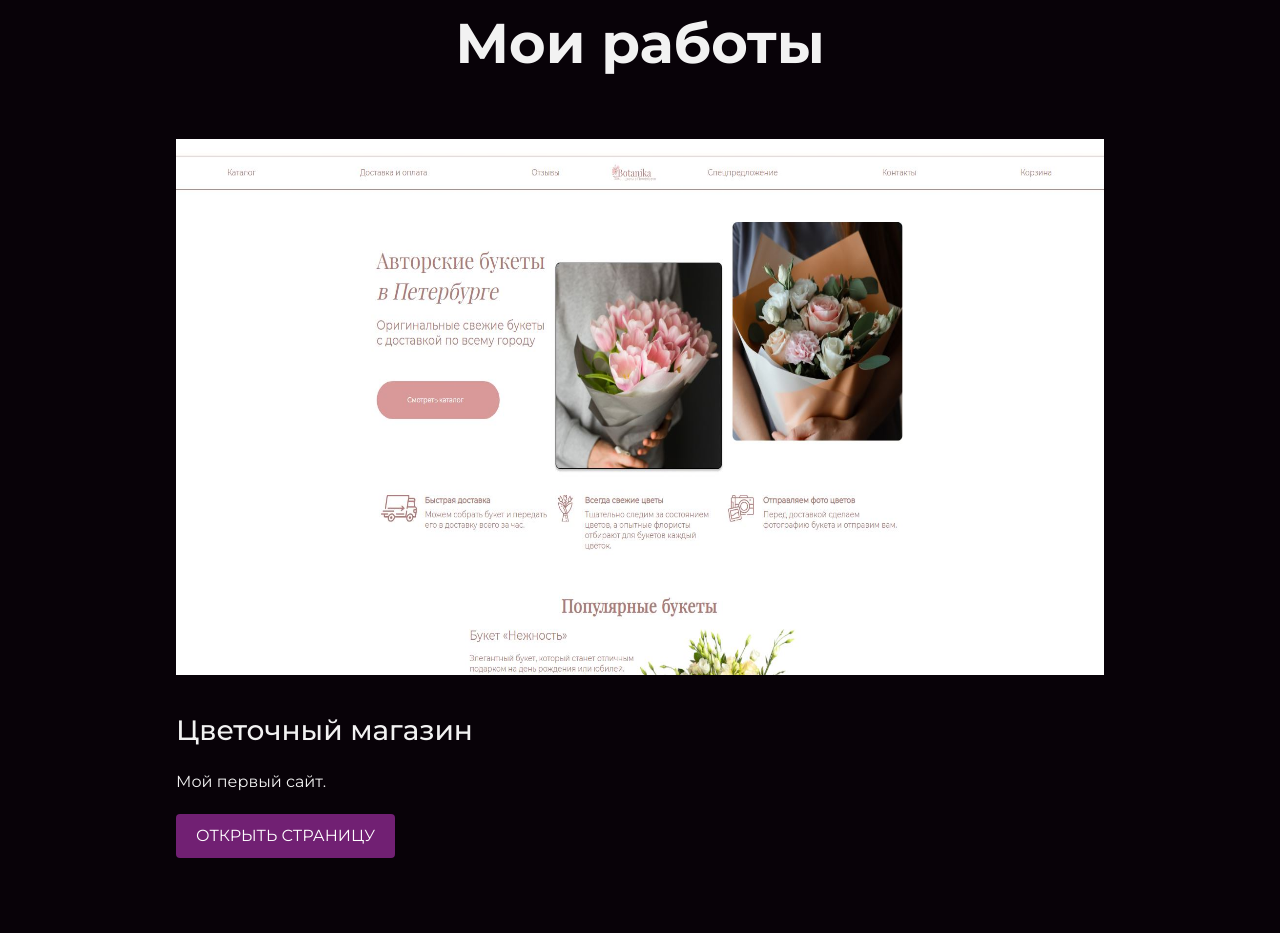
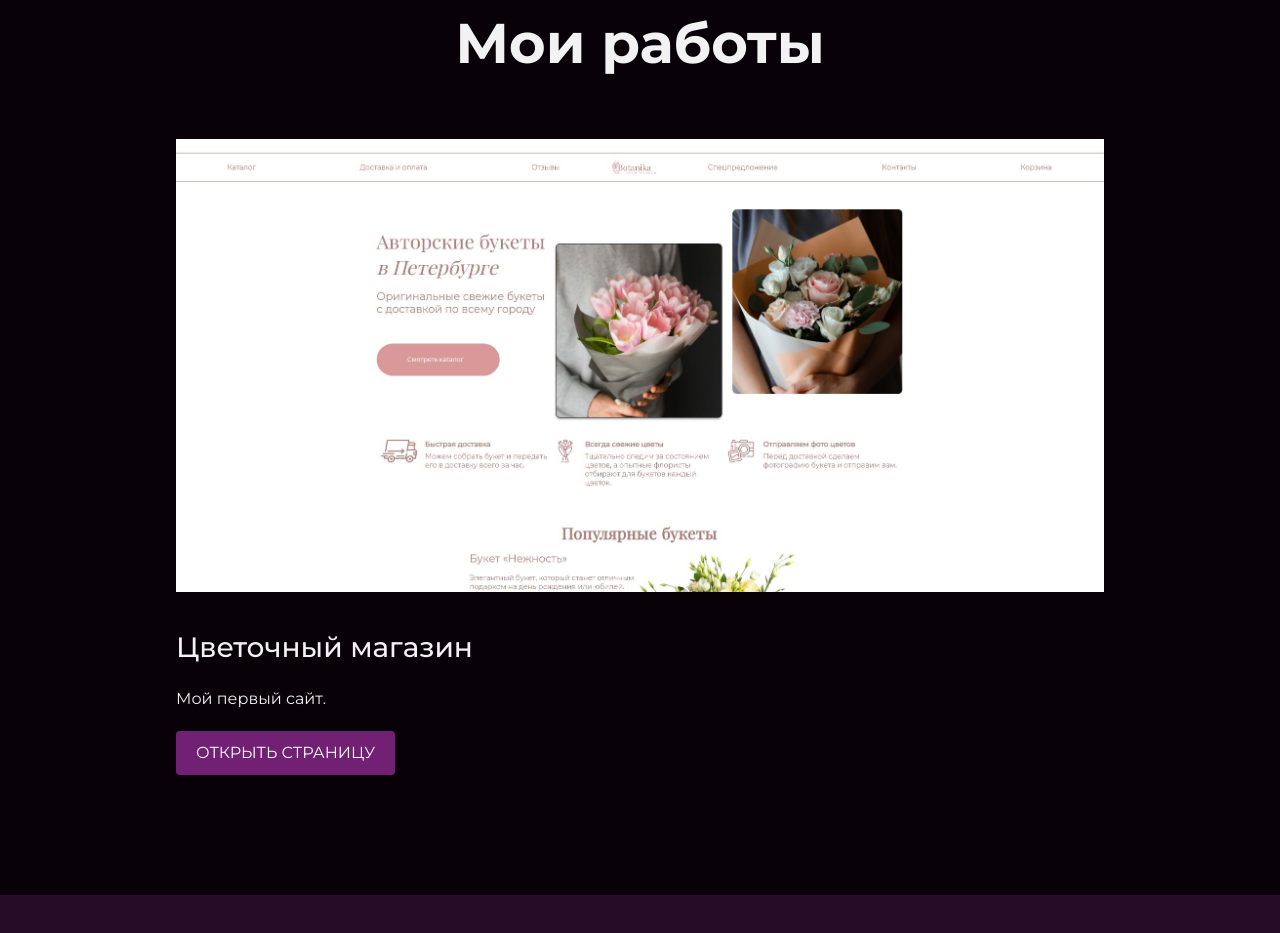
Before and after one commit to EStrukov/portfolio, a plain HTML site: page index.html in a window 1280 px wide. Shown: the part 2368-3301 px from the top of the page. Drawn offline with Linux system fonts and the light colour scheme.

Commit message:
redact img

```diff
--- a/index.html
+++ b/index.html
@@ -52,7 +52,7 @@
 	<div class="container">
 		<h2 class="subheading">Мои работы</h2>
 		<figure class="project-image">
-			<img src="files/botanka.jpg" width="928" height="536" alt="Cайт магазина цветов">
+			<img src="files/botanka.jpg" width="928" alt="Cайт магазина цветов">
 		</figure>
 		<h3>Цветочный магазин</h3>
 		<p>Мой первый сайт.</p>
```
